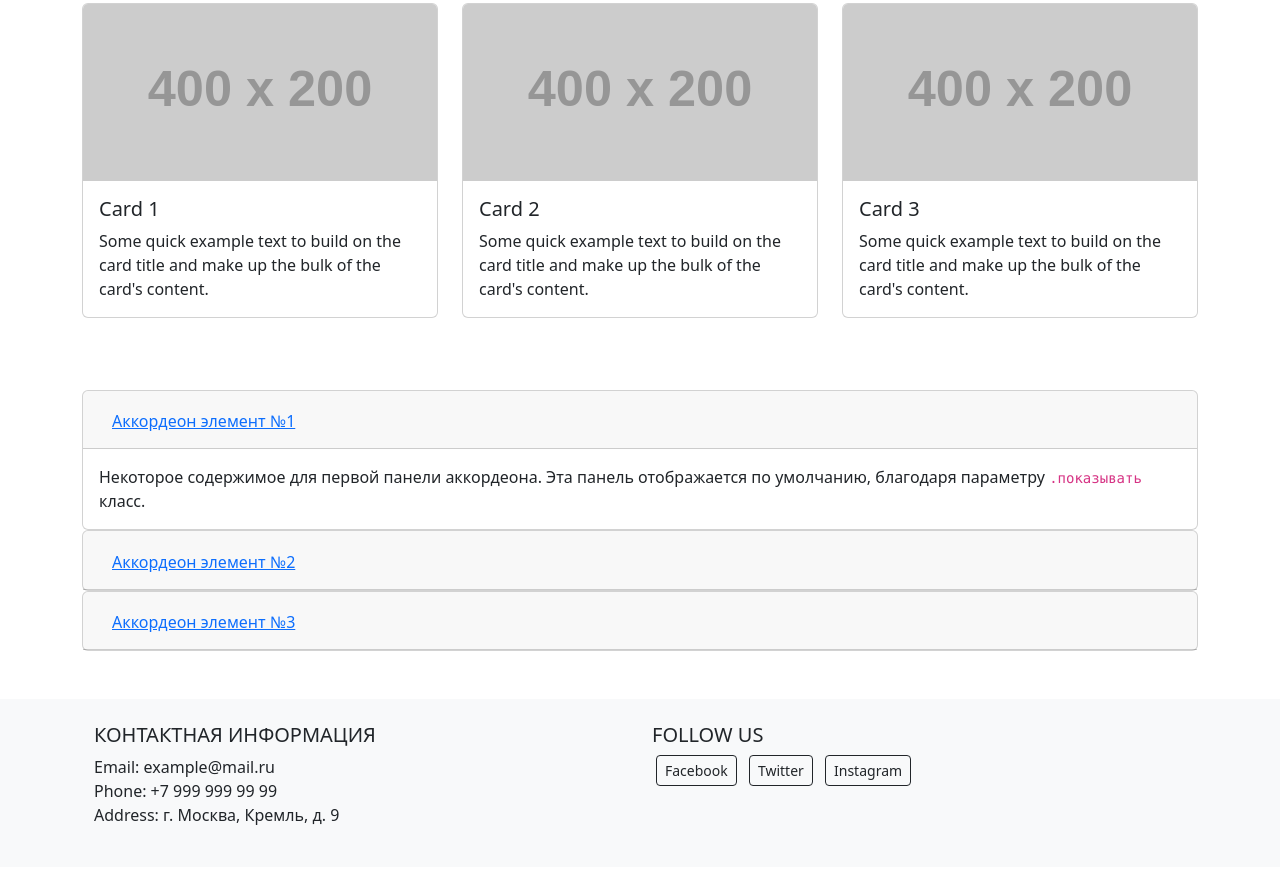
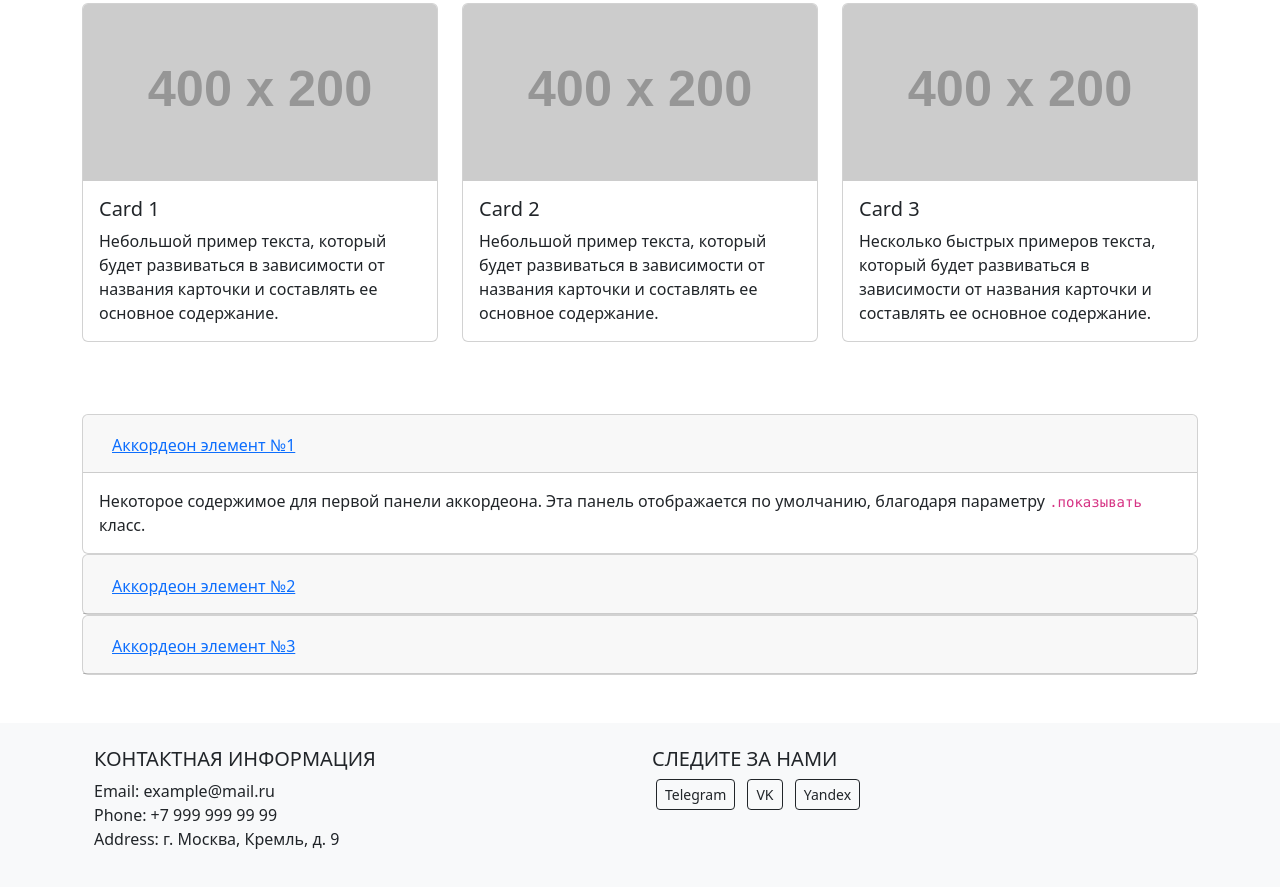
Before and after one commit to Shch2295404/WEBpy, a plain HTML site: page vd03.html in a window 1280 px wide. Shown: the part 683-1570 px from the top of the page. Drawn offline with nearby package versions, Linux system fonts and the light colour scheme; placeholder pictures from the web are drawn by us.

Commit message:
Update vd03.html

```diff
--- a/vd03.html
+++ b/vd03.html
@@ -62,7 +62,7 @@
                         <img src="https://via.placeholder.com/400x200" class="card-img-top" alt="Card 1">
                         <div class="card-body">
                             <h5 class="card-title">Card 1</h5>
-                            <p class="card-text">Some quick example text to build on the card title and make up the bulk of the card's content.</p>
+                            <p class="card-text">Небольшой пример текста, который будет развиваться в зависимости от названия карточки и составлять ее основное содержание.</p>
                         </div>
                     </div>
                 </div>
@@ -71,7 +71,7 @@
                         <img src="https://via.placeholder.com/400x200" class="card-img-top" alt="Card 2">
                         <div class="card-body">
                             <h5 class="card-title">Card 2</h5>
-                            <p class="card-text">Some quick example text to build on the card title and make up the bulk of the card's content.</p>
+                            <p class="card-text">Небольшой пример текста, который будет развиваться в зависимости от названия карточки и составлять ее основное содержание.</p>
                         </div>
                     </div>
                 </div>
@@ -80,7 +80,7 @@
                         <img src="https://via.placeholder.com/400x200" class="card-img-top" alt="Card 3">
                         <div class="card-body">
                             <h5 class="card-title">Card 3</h5>
-                            <p class="card-text">Some quick example text to build on the card title and make up the bulk of the card's content.</p>
+                            <p class="card-text">Несколько быстрых примеров текста, который будет развиваться в зависимости от названия карточки и составлять ее основное содержание.</p>
                         </div>
                     </div>
                 </div>
@@ -149,10 +149,10 @@
                     </p>
                 </div>
                 <div class="col-lg-6 col-md-12 mb-4 mb-md-0">
-                    <h5 class="text-uppercase">Follow Us</h5>
-                    <a href="#" class="btn btn-outline-dark btn-sm mx-1">Facebook</a>
-                    <a href="#" class="btn btn-outline-dark btn-sm mx-1">Twitter</a>
-                    <a href="#" class="btn btn-outline-dark btn-sm mx-1">Instagram</a>
+                    <h5 class="text-uppercase">Следите за нами</h5>
+                    <a href="#" class="btn btn-outline-dark btn-sm mx-1">Telegram</a>
+                    <a href="#" class="btn btn-outline-dark btn-sm mx-1">VK</a>
+                    <a href="#" class="btn btn-outline-dark btn-sm mx-1">Yandex</a>
                 </div>
             </div>
         </div>
```
